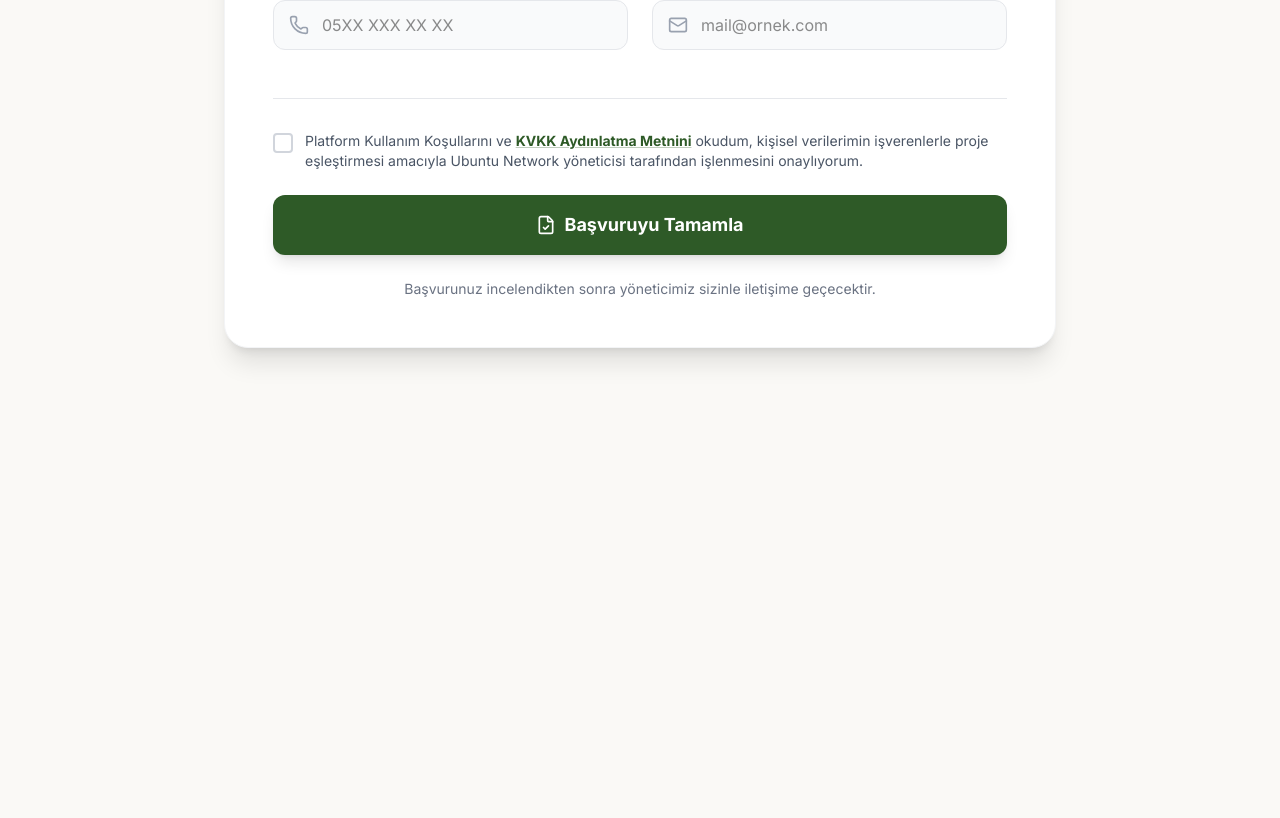
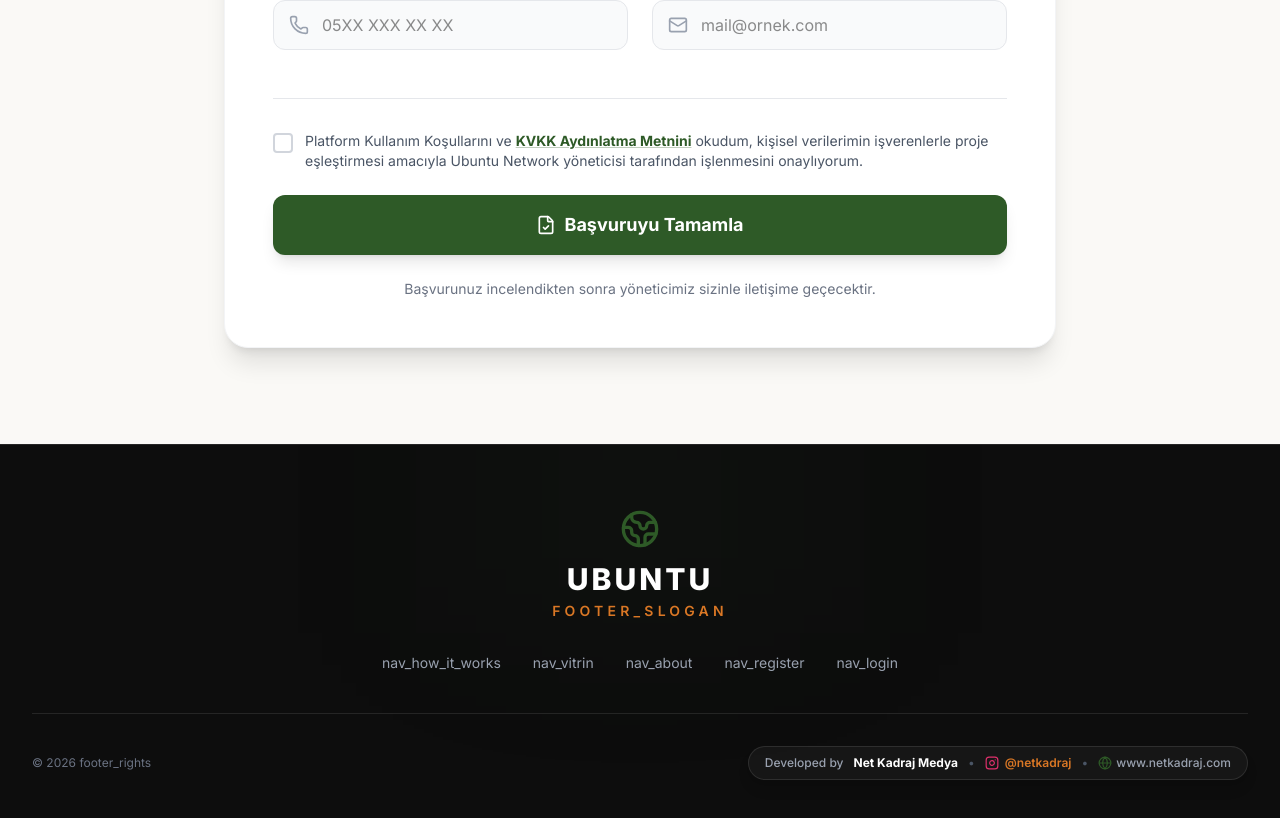
Before and after one commit to netkadrajmedya-lab/ubuntu-network, a Next.js app: page /kayit in a window 1280 px wide. Shown: the part 2554-3372 px from the top of the page. Before the commit the page ends 2982 px from the top, so only its background shows below. Built offline with nearby package versions, Linux system fonts and the light colour scheme.

Commit message:
fix(design): eliminate white gaps and margins around footer and sections across all pages

```diff
--- a/src/app/globals.css
+++ b/src/app/globals.css
@@ -10,7 +10,10 @@
 }
 
 @layer base {
+  html {
+    @apply bg-[#0D0D0D];
+  }
   body {
-    @apply bg-[#FAF9F6] text-[#1A1A1A] antialiased;
+    @apply bg-[#FAF9F6] text-[#1A1A1A] antialiased min-h-screen;
   }
 }
--- a/src/app/hakkimizda/page.tsx
+++ b/src/app/hakkimizda/page.tsx
@@ -14,10 +14,10 @@ export default function HakkimizdaPage() {
   const { t } = useLanguage();
 
   return (
-    <div className="min-h-screen bg-[#FAF9F6] text-[#1A1A1A] pt-28 pb-20 overflow-hidden">
+    <div className="min-h-screen bg-[#0A0A0A] text-[#1A1A1A] flex flex-col">
 
       {/* 1. HERO & MANİFESTO BÖLÜMÜ */}
-      <section className="relative py-20 px-4 sm:px-6 lg:px-8 overflow-hidden bg-[#0A0A0A] text-white">
+      <section className="relative pt-36 pb-24 px-4 sm:px-6 lg:px-8 overflow-hidden bg-[#0A0A0A] text-white">
         <div className="absolute top-[-20%] left-[-10%] w-[45rem] h-[45rem] bg-[#2E5A27] rounded-full blur-[220px] opacity-25 pointer-events-none"></div>
         <div className="absolute bottom-[-20%] right-[-10%] w-[45rem] h-[45rem] bg-[#D97725] rounded-full blur-[220px] opacity-20 pointer-events-none"></div>
         <div className="absolute inset-0 bg-[url('https://www.transparenttextures.com/patterns/cubes.png')] opacity-[0.03] pointer-events-none"></div>
@@ -58,7 +58,8 @@ export default function HakkimizdaPage() {
       </section>
 
       {/* 2. DEĞERLER & UBUNTU FELSEFESİ */}
-      <section className="py-20 px-4 sm:px-6 lg:px-8 max-w-7xl mx-auto">
+      <section className="py-24 px-4 sm:px-6 lg:px-8 bg-[#FAF9F6]">
+        <div className="max-w-7xl mx-auto">
           <div className="text-center max-w-3xl mx-auto mb-16">
             <div className="inline-flex items-center gap-2 px-4 py-1.5 rounded-full bg-[#2E5A27]/10 text-[#2E5A27] text-xs font-bold uppercase tracking-wider mb-3">
               {t("about_philosophy_badge")}
@@ -102,10 +103,11 @@ export default function HakkimizdaPage() {
               </p>
             </div>
           </div>
+        </div>
       </section>
 
       {/* 3. KURUCUMUZ BÖLÜMÜ (MUHAMMED MANSOUR SAY) */}
-      <section className="py-20 px-4 sm:px-6 lg:px-8 bg-[#111111] text-white relative overflow-hidden my-12">
+      <section className="py-24 px-4 sm:px-6 lg:px-8 bg-[#111111] text-white relative overflow-hidden border-t border-white/10">
         <div className="absolute top-0 left-0 w-full h-full bg-[radial-gradient(#2E5A27_1px,transparent_1px)] [background-size:24px_24px] opacity-10 pointer-events-none"></div>
 
         <div className="max-w-7xl mx-auto relative z-10">
--- a/src/app/kayit/page.tsx
+++ b/src/app/kayit/page.tsx
@@ -8,6 +8,7 @@ import {
   MapPin, FileCheck, Loader2, AlertCircle
 } from "lucide-react";
 import { UNIVERSITIES, DEPARTMENTS } from "@/data/constants";
+import Footer from "@/components/Footer";
 
 const COMMON_LANGUAGES = [
   "Türkçe", "İngilizce", "Almanca", "Fransızca", "İspanyolca", "İtalyanca",
@@ -315,8 +316,8 @@ export default function KayitPage() {
   }
 
   return (
-    <div className="min-h-screen bg-[#FAF9F6] pt-32 pb-20">
-      <div className="max-w-4xl mx-auto px-4 sm:px-6 lg:px-8">
+    <div className="min-h-screen bg-[#FAF9F6] pt-32 flex flex-col justify-between">
+      <div className="max-w-4xl mx-auto px-4 sm:px-6 lg:px-8 pb-24 w-full">
 
         <div className="text-center mb-12">
           <motion.h1
@@ -907,6 +908,8 @@ export default function KayitPage() {
           </form>
         </motion.div>
       </div>
+
+      <Footer />
     </div>
   );
 }
--- a/src/components/Footer.tsx
+++ b/src/components/Footer.tsx
@@ -8,7 +8,7 @@ export default function Footer() {
   const { t } = useLanguage();
 
   return (
-    <footer className="bg-[#0D0D0D] text-white py-16 border-t border-white/10 relative overflow-hidden">
+    <footer className="w-full bg-[#0D0D0D] text-white py-16 border-t border-white/10 relative overflow-hidden">
       {/* Hafif Arka Plan Parıltısı */}
       <div className="absolute top-0 left-1/2 -translate-x-1/2 w-96 h-32 bg-[#2E5A27]/10 blur-[100px] pointer-events-none" />
 
```
Lines whose indentation alone changed are shown as unchanged.
